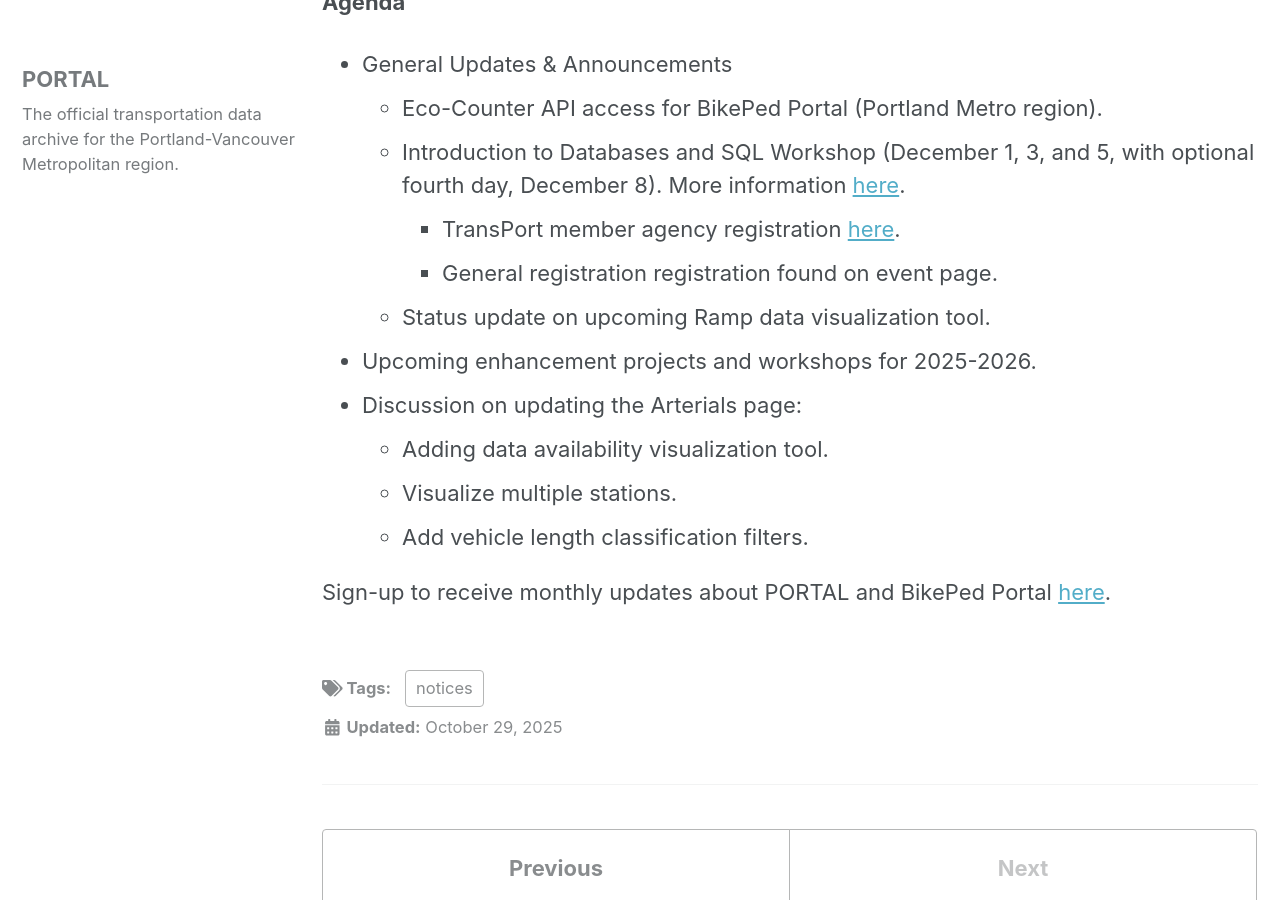
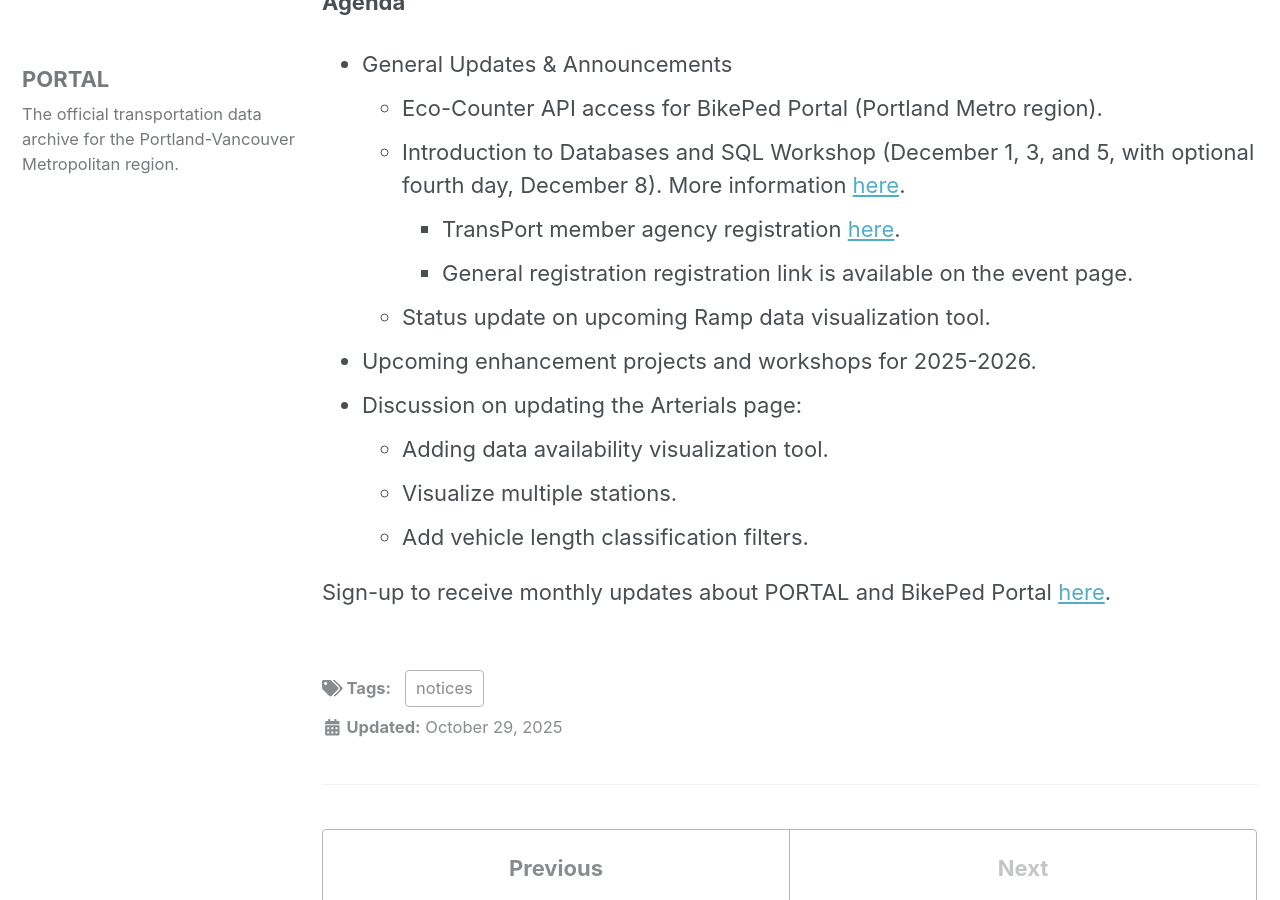
Before and after one commit to adus/portal-documentation, a Jekyll site: the page built from _posts/2025-10-29-pug-gourds.md, in a window 1280 px wide and 900 px high, scrolled down 309 px. Built offline with Jekyll 4.4.1, drawn with Linux system fonts in a browser that asks for light colours; nearby versions of some CDN libraries.

Commit message:
fix typo

```diff
--- a/_posts/2025-10-29-pug-gourds.md
+++ b/_posts/2025-10-29-pug-gourds.md
@@ -11,7 +11,7 @@
   - Eco-Counter API access for BikePed Portal (Portland Metro region).
   - Introduction to Databases and SQL Workshop (December 1, 3, and 5, with optional fourth day, December 8). More information [here](https://trec.pdx.edu/events/sql-workshop-dec-2025).
     - TransPort member agency registration [here](https://forms.gle/CCrz4BAxvzKcmGAk9).
-    - General registration registration found on event page.
+    - General registration registration link is available on the event page.
   - Status update on upcoming Ramp data visualization tool.
 - Upcoming enhancement projects and workshops for 2025-2026.
 - Discussion on updating the Arterials page:
```
